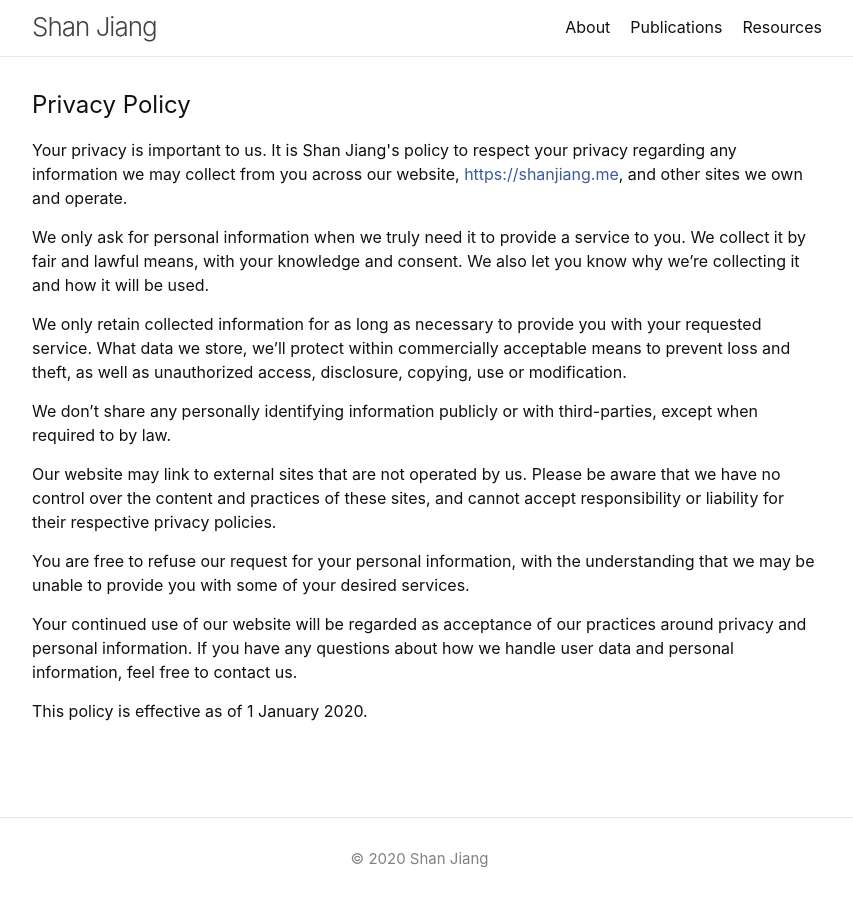
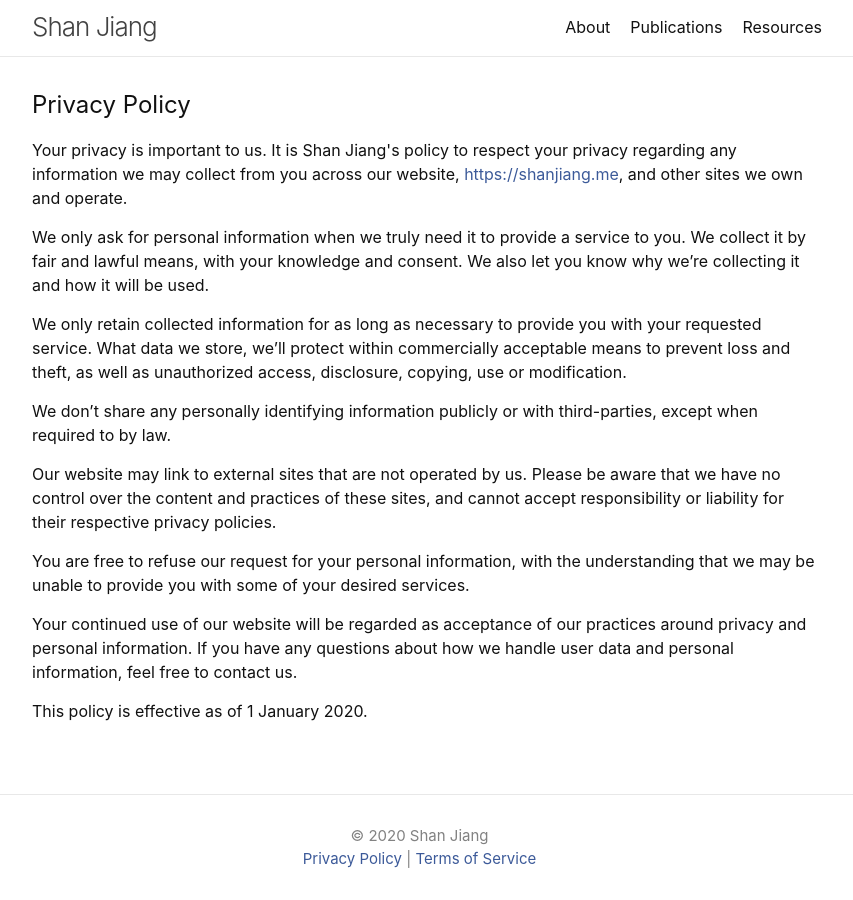
Before and after one commit to printfoo/printfoo.github.io, a Jekyll site: the page built from privacy.html, in a window 1280 px wide. Shown: the whole page, without its empty margins (213-1066 px from the left). Built offline with Jekyll 4.4.1, drawn with Linux system fonts in a browser that asks for light colours.

Commit message:
add privacy and tos links

```diff
--- a/_includes/footer.html
+++ b/_includes/footer.html
@@ -7,6 +7,7 @@
 
     <div class="footer-col-wrapper">
 <center> &copy; 2020 Shan Jiang </center>
+<center> <a href="privacy">Privacy Policy</a> | <a href="tos">Terms of Service</a> </center>
 <!--
       <div class="footer-col footer-col-1">
         <ul class="contact-list">
```
